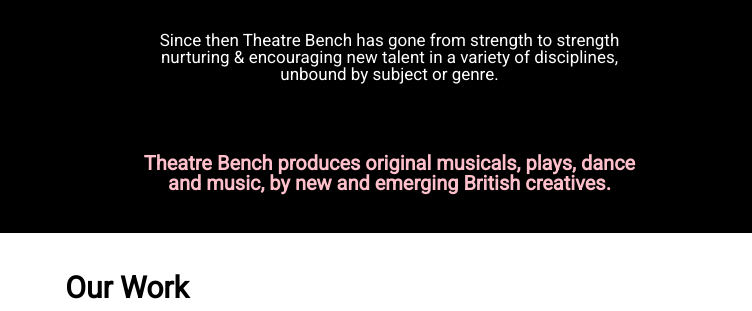
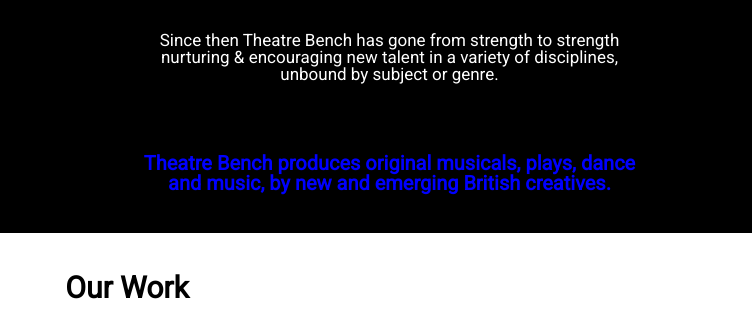
Before and after one commit to johamlyn/theatrebench, a plain HTML site: page about.html in a window 1280 px wide. Shown: the part 458-769 px from the top of the page, 528-1280 px from the left. Drawn offline with Linux system fonts and the light colour scheme.

Commit message:
Mobile Styling

```diff
--- a/css/about.css
+++ b/css/about.css
@@ -103,7 +103,7 @@
   font-weight: bold;
   padding-top: 35px;
   /* color: #e33f35; */
-  color: pink;
+  color: blue;
 
 }
 
--- a/css/dance.css
+++ b/css/dance.css
@@ -23,7 +23,7 @@
 .container {
   align-items: center;
   background: url(../images/dance1.jpg) no-repeat center center fixed;
-  justify-content: center;
+  /* justify-content: center; */
   position: fixed;
   height: 100%;
   width: 100%;
```
